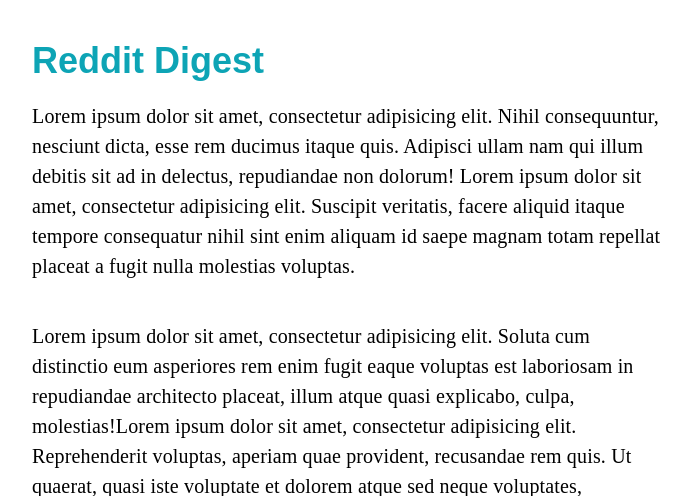
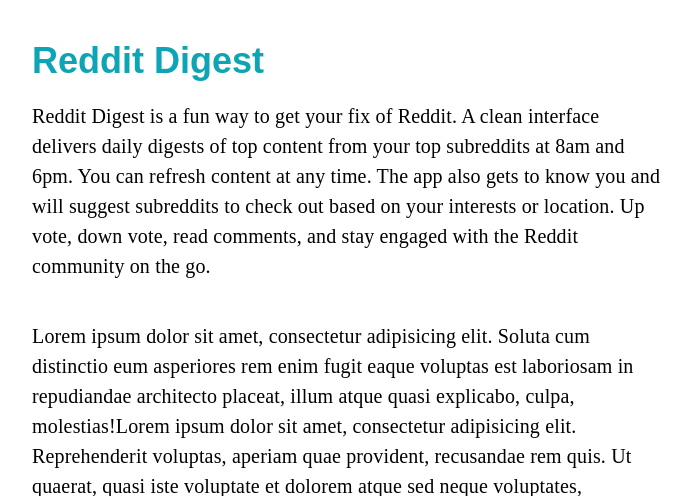
Before and after one commit to Xeaza/xeaza.github.io, a Jekyll site: the page built from developer+designer.html, in a window 1280 px wide and 900 px high, cut to the strip 404-900 px from the top of the window. Shown: the whole strip, without its empty margins (293-983 px from the left). Built offline with Jekyll 4.4.1, drawn with Linux system fonts in a browser that asks for light colours.

Commit message:
adding copy for reddit digest project

```diff
--- a/developer+designer.html
+++ b/developer+designer.html
@@ -12,7 +12,7 @@
 	<section class="module content">
 		<div class="container">
 			<h1>Reddit Digest</h1>
-	        <p>Lorem ipsum dolor sit amet, consectetur adipisicing elit. Nihil consequuntur, nesciunt dicta, esse rem ducimus itaque quis. Adipisci ullam nam qui illum debitis sit ad in delectus, repudiandae non dolorum! Lorem ipsum dolor sit amet, consectetur adipisicing elit. Suscipit veritatis, facere aliquid itaque tempore consequatur nihil sint enim aliquam id saepe magnam totam repellat placeat a fugit nulla molestias voluptas.</p>
+	        <p>Reddit Digest is a fun way to get your fix of Reddit. A clean interface delivers daily digests of top content from your top subreddits at 8am and 6pm. You can refresh content at any time. The app also gets to know you and will suggest subreddits to check out based on your interests or location. Up vote, down vote, read comments, and stay engaged with the Reddit community on the go.</p>
 	        <p>Lorem ipsum dolor sit amet, consectetur adipisicing elit. Soluta cum distinctio eum asperiores rem enim fugit eaque voluptas est laboriosam in repudiandae architecto placeat, illum atque quasi explicabo, culpa, molestias!Lorem ipsum dolor sit amet, consectetur adipisicing elit. Reprehenderit voluptas, aperiam quae provident, recusandae rem quis. Ut quaerat, quasi iste voluptate et dolorem atque sed neque voluptates, molestias dolor enim!</p>
 	        <p>Lorem ipsum dolor sit amet, consectetur adipisicing elit. Nam odit tempore, quibusdam impedit deserunt. Natus quisquam, facilis numquam, molestias nesciunt modi, at debitis maxime sunt et quo quas labore perferendis.Lorem ipsum dolor sit amet, consectetur adipisicing elit. Unde delectus laborum doloremque recusandae, debitis maxime a! Nihil distinctio ex, cumque tempore ea voluptas omnis odit, quaerat natus nam excepturi corporis!</p>
 	        <p>Lorem ipsum dolor sit amet, consectetur adipisicing elit. Eaque eius harum atque unde nihil aut quam provident sunt, iste error vitae suscipit dolores cupiditate totam, eum quae alias! Dicta, nisi.Lorem ipsum dolor sit amet, consectetur adipisicing elit. Voluptate beatae impedit officia quis odit rerum sequi, explicabo commodi illum suscipit, tempore eum doloremque quae obcaecati tempora quidem neque sapiente modi?</p>
```
